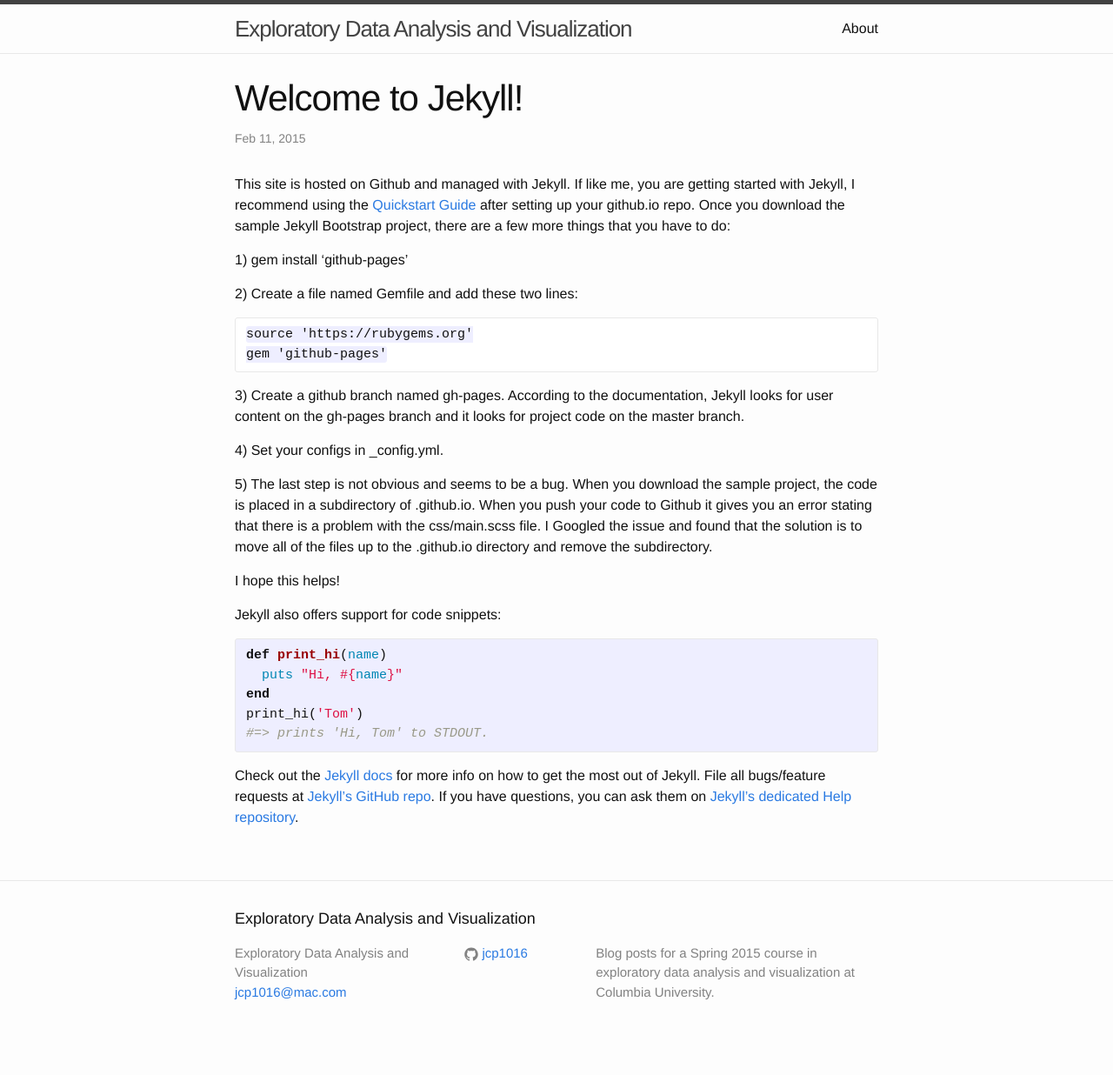
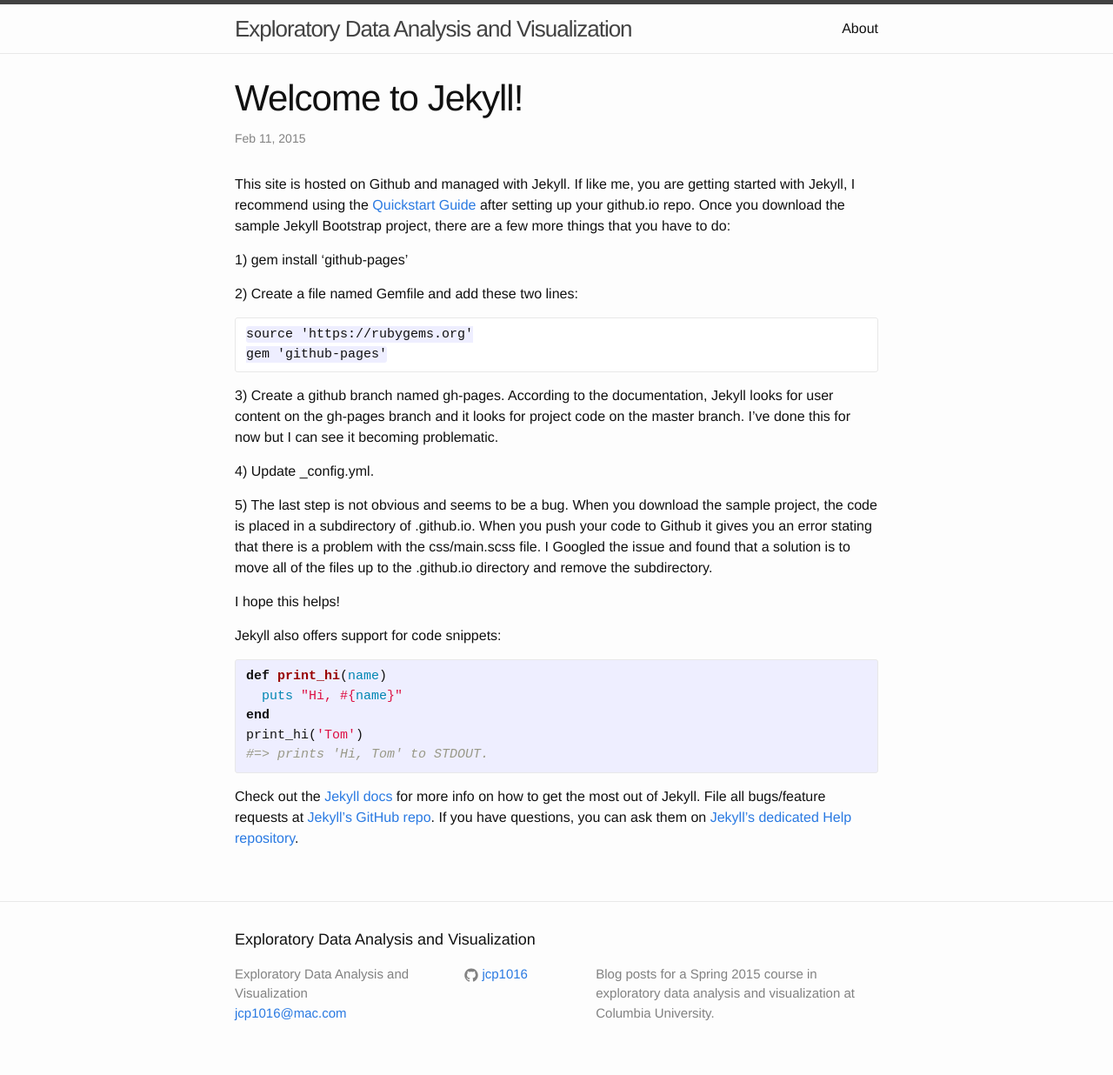
Before and after one commit to jcp1016/jcp1016.github.io, a Jekyll site: the page built from _posts/2015-02-11-welcome-to-jekyll.markdown, in a window 1280 px wide. Shown: the whole page at 87% size. Built offline with Jekyll 4.4.1, drawn with Linux system fonts in a browser that asks for light colours; before the commit the page ends 1212 px from its top, so only the background shows below that.

Commit message:
updated post

```diff
--- a/_posts/2015-02-11-welcome-to-jekyll.markdown
+++ b/_posts/2015-02-11-welcome-to-jekyll.markdown
@@ -13,11 +13,11 @@
     source 'https://rubygems.org'
     gem 'github-pages'
 
-3)  Create a github branch named gh-pages.  According to the documentation, Jekyll looks for user content on the gh-pages branch and it looks for project code on the master branch.
+3)  Create a github branch named gh-pages.  According to the documentation, Jekyll looks for user content on the gh-pages branch and it looks for project code on the master branch.  I've done this for now but I can see it becoming problematic.
 
-4)  Set your configs in _config.yml.
+4)  Update _config.yml.
 
-5)  The last step is not obvious and seems to be a bug.  When you download the sample project, the code is placed in a subdirectory of <username>.github.io.  When you push your code to Github it gives you an error stating that there is a problem with the css/main.scss file.  I Googled the issue and found that the solution is to move all of the files up to the <username>.github.io directory and remove the subdirectory.
+5)  The last step is not obvious and seems to be a bug.  When you download the sample project, the code is placed in a subdirectory of <username>.github.io.  When you push your code to Github it gives you an error stating that there is a problem with the css/main.scss file.  I Googled the issue and found that a solution is to move all of the files up to the <username>.github.io directory and remove the subdirectory.
 
 I hope this helps!
 
```
Also changed, not shown: 2 other files.
